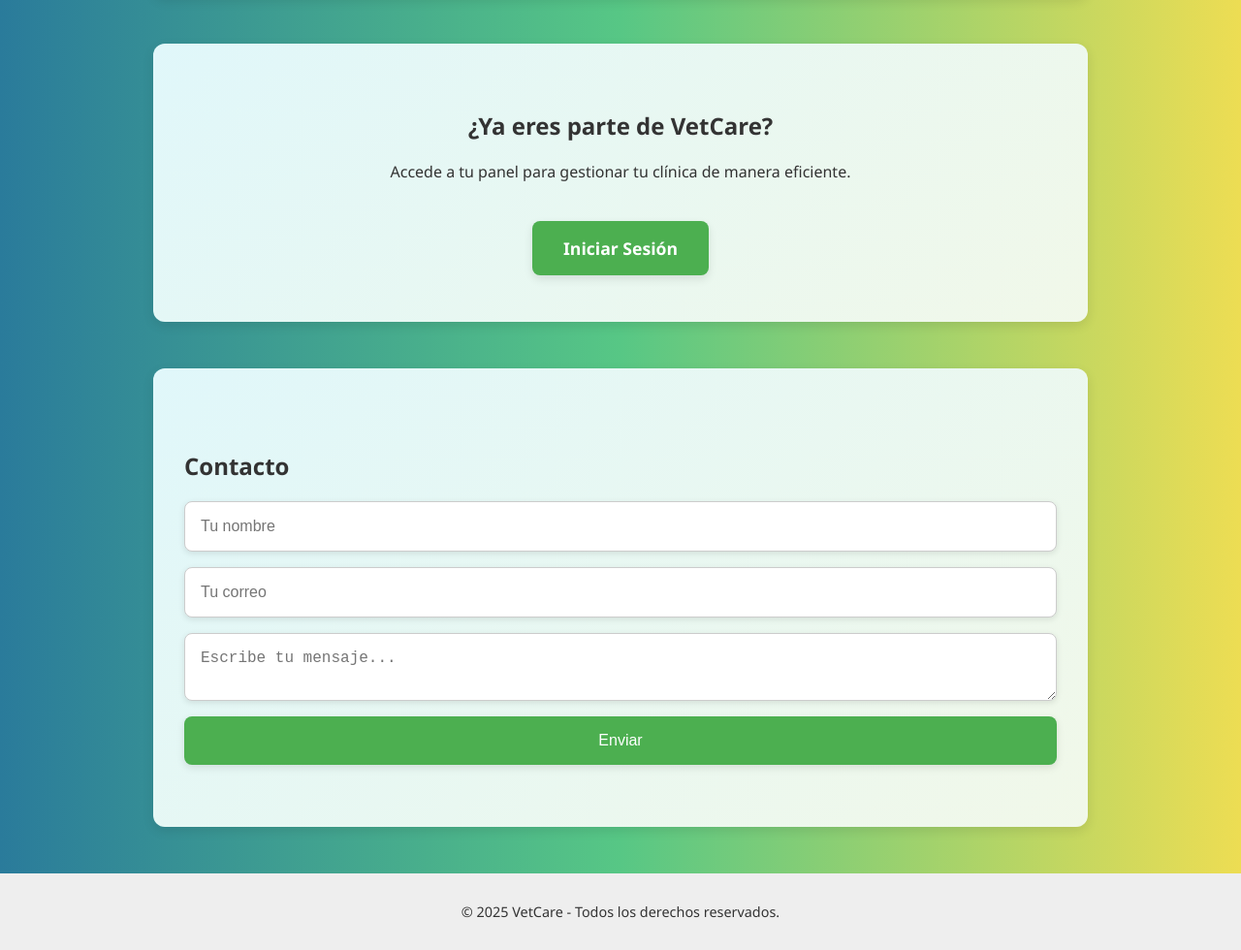
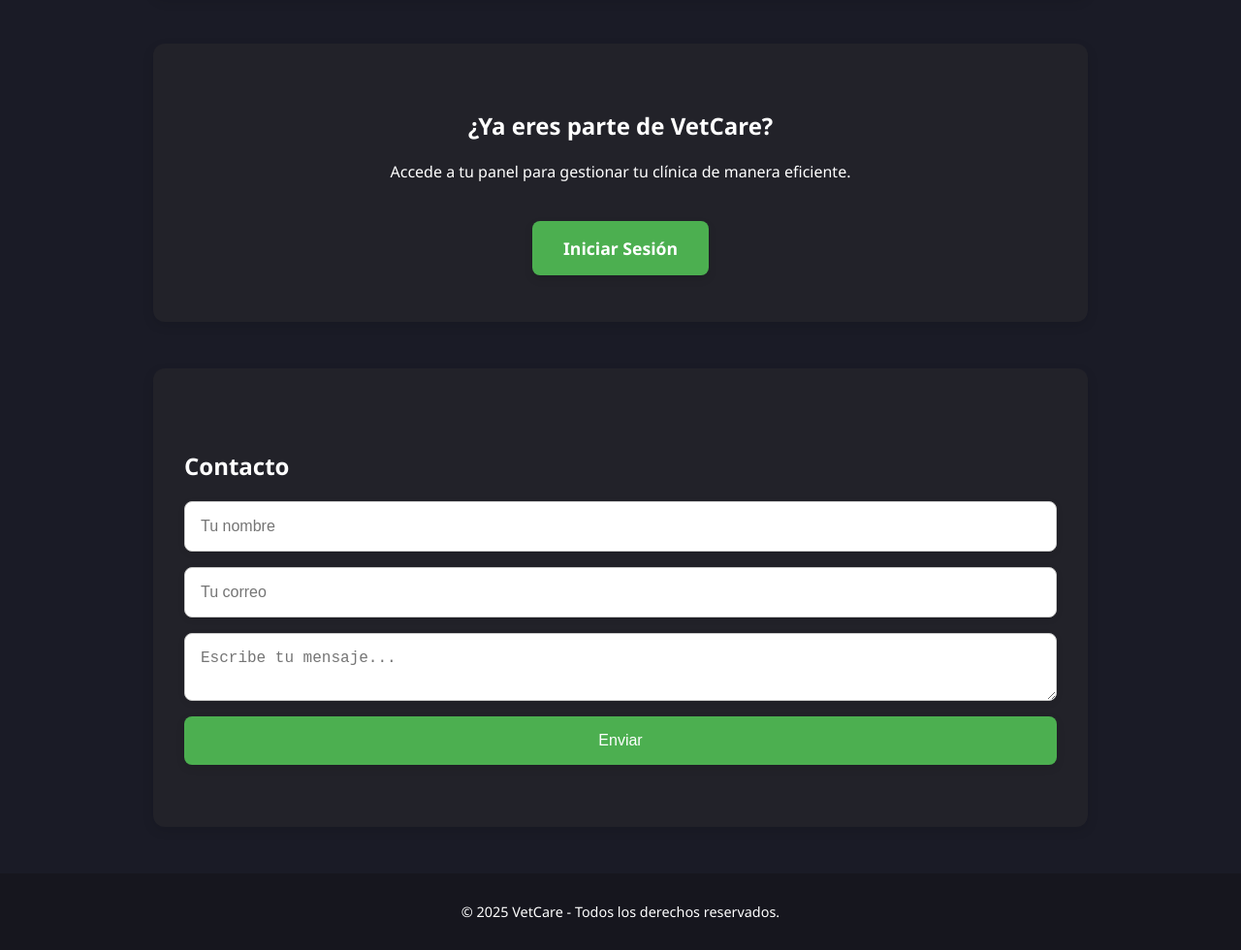
Before and after one commit to SaridDevp/VetCare, a website built with Vite: page index.html in a window 1280 px wide. Shown: the part 1458-2438 px from the top of the page at 97% size. Built offline with nearby package versions, Linux system fonts and the light colour scheme.

Commit message:
Actualiza style.css desde rama feature

```diff
--- a/src/Styles/style.css
+++ b/src/Styles/style.css
@@ -3,7 +3,7 @@
   --secondary: white;
   --accent: #00bcd4;
   --bg: #f9f9f9;
-  --text: #333;
+  --text: white;
   --shadow: rgba(0, 0, 0, 0.1);
 }
 
@@ -14,12 +14,12 @@ body {
   background-color: var(--bg);
   color: var(--text);
   scroll-behavior: smooth;
-  background: #2A7B9B;
-  background: linear-gradient(90deg,rgba(42, 123, 155, 1) 0%, rgba(87, 199, 133, 1) 50%, rgba(237, 221, 83, 1) 100%);
+  background: #1a1b26;
+  /* background: linear-gradient(90deg,rgba(42, 123, 155, 1) 0%, rgba(87, 199, 133, 1) 50%, rgba(237, 221, 83, 1) 100%); */
 }
 
 header {
-  background:#229954;
+  background:#16161e;
   padding: 1rem 2rem;
   position: sticky;
   top: 0;
@@ -49,7 +49,7 @@ header {
 
 .nav-links a:hover {
 
-  color: var(--text);
+  color: goldenrod;
   font-size: 1.1rem;
   font-weight: bold;
 }
@@ -93,7 +93,7 @@ section {
   padding: 4rem 2rem;
   max-width: 900px;
   margin: 3rem auto;
-   background: linear-gradient(135deg, #e0f7fa, #f1f8e9);
+   background: #222229;
   border-radius: 12px;
   box-shadow: 0 4px 12px var(--shadow);
 }
@@ -114,6 +114,7 @@ section {
   font-weight: bold;
   text-align: center;
   transition: 0.2s ease-in-out;
+  color: black;
 }
 
 .services-list li:hover {
@@ -140,7 +141,7 @@ section {
 /* Sección CTA */
 #cta {
   text-align: center;
-  background: linear-gradient(135deg, #e0f7fa, #f1f8e9);
+  background: #222229;
   padding: 3rem 2rem;
   border-radius: 12px;
   box-shadow: 0 4px 12px var(--shadow);
@@ -199,8 +200,9 @@ section {
 
 footer {
   text-align: center;
+  color: white;
   padding: 1rem;
-  background: #eee;
+  background: #16161e;
   font-size: 0.9rem;
 }
 
@@ -208,10 +210,12 @@ footer {
 .fade-in {
   opacity: 0;
   transform: translateY(20px);
+  transform: scale(1.1);
   transition: all 0.6s ease-out;
 }
 
 .fade-in.visible {
   opacity: 1;
   transform: translateY(0);
+
 }
```
